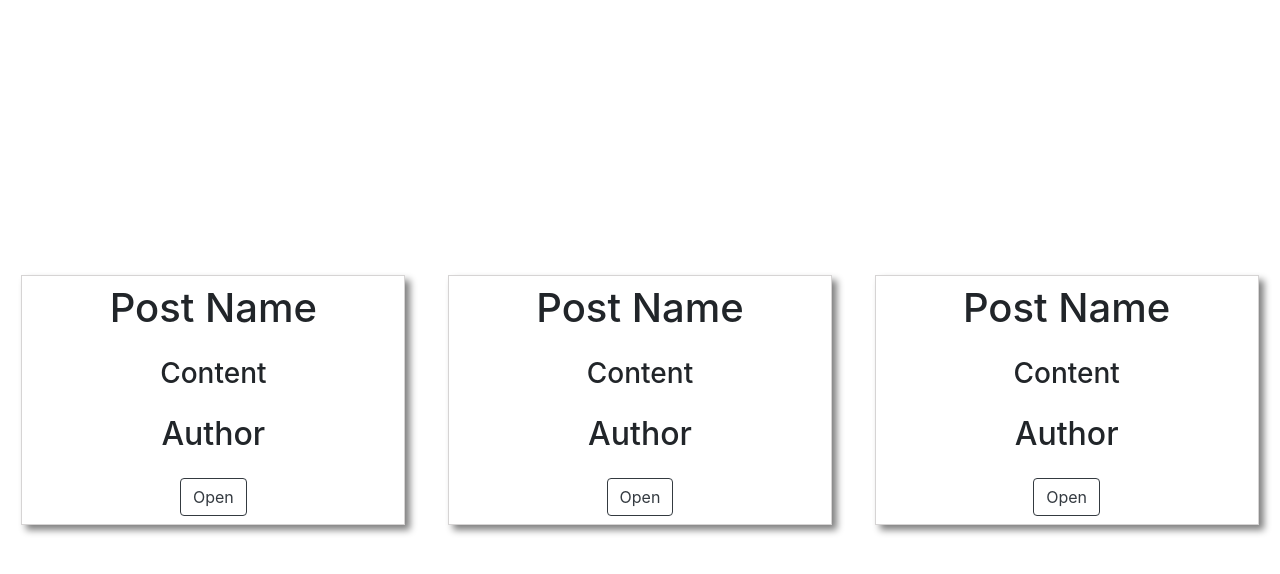
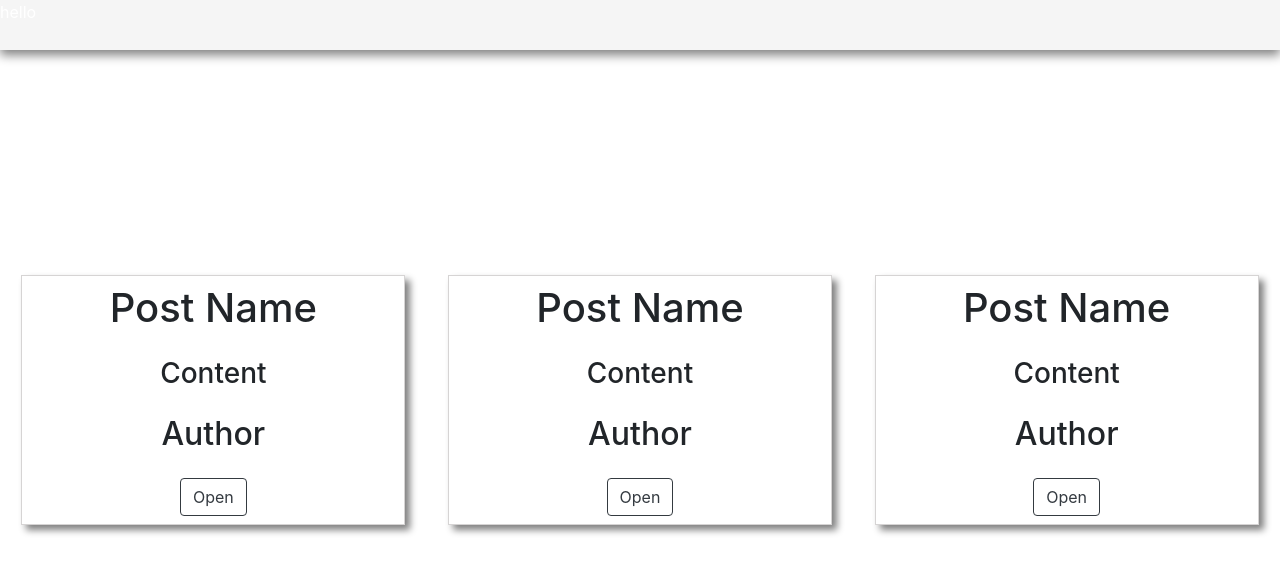
Before and after one commit to LiveWire1012/theblogger, a React (Create React App) app: page / in a window 1280 px wide. Shown: the top 574 px of the page. Built offline with nearby package versions, Linux system fonts and the light colour scheme.

Commit message:
NavBar Layout

```diff
--- a/src/App.js
+++ b/src/App.js
@@ -1,12 +1,14 @@
 import React from 'react';
+import Nav from './Components/Navbar/Navbar';
 import Test from './Test';
-import Nav from './Components/Navbar/Navbar';
 import 'bootstrap/dist/css/bootstrap.min.css';
 import './App.css';
+import './Components/Navbar/Navbar.css';
 
 function App() {
   return (
-	<div>
+	<div className = "mainpage">
+		<Nav/>
 		<div className="App">
 			<Test/>
 			<Test/>
--- /dev/null
+++ b/src/Components/Navbar/Navbar.css
@@ -0,0 +1,16 @@
+.mainpage {
+    position: relative;
+    width : 100%;
+    height: 100vh;
+}
+
+
+
+.bar {
+    height: 50px;
+    width: 100%;
+    background-color: whitesmoke;
+    color: white;
+    box-shadow: 0px 5px 10px grey;
+    position: fixed;
+}
--- a/src/Components/Navbar/Navbar.jsx
+++ b/src/Components/Navbar/Navbar.jsx
@@ -1,11 +1,11 @@
 import React from 'react';
-import Navbar from 'react-bootstrap/Navbar';
-import Button from 'react-bootstrap/Button';
-
+import './Navbar.css';
 
 function Nav() {
     return (
-        <h1>hello</h1>
+        <div className = "bar">
+            hello
+        </div>
     );
 }
 
--- a/src/Test.css
+++ b/src/Test.css
@@ -7,4 +7,5 @@
     justify-content: space-around;
     align-items: center;
     box-shadow: 5px 5px 7px grey;
+    font-size: 20px;
 }
```
